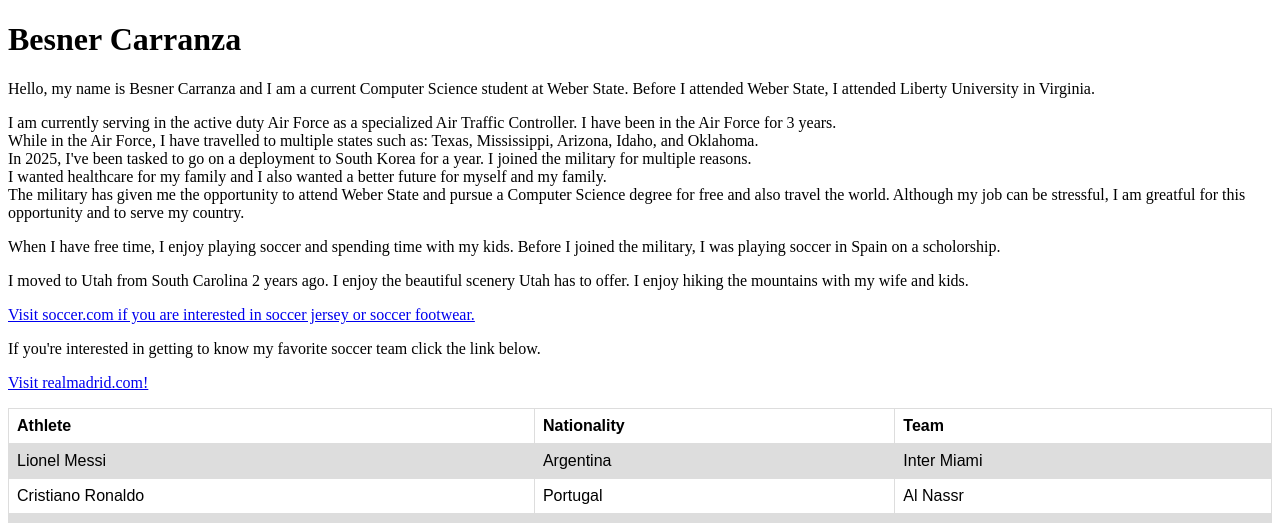
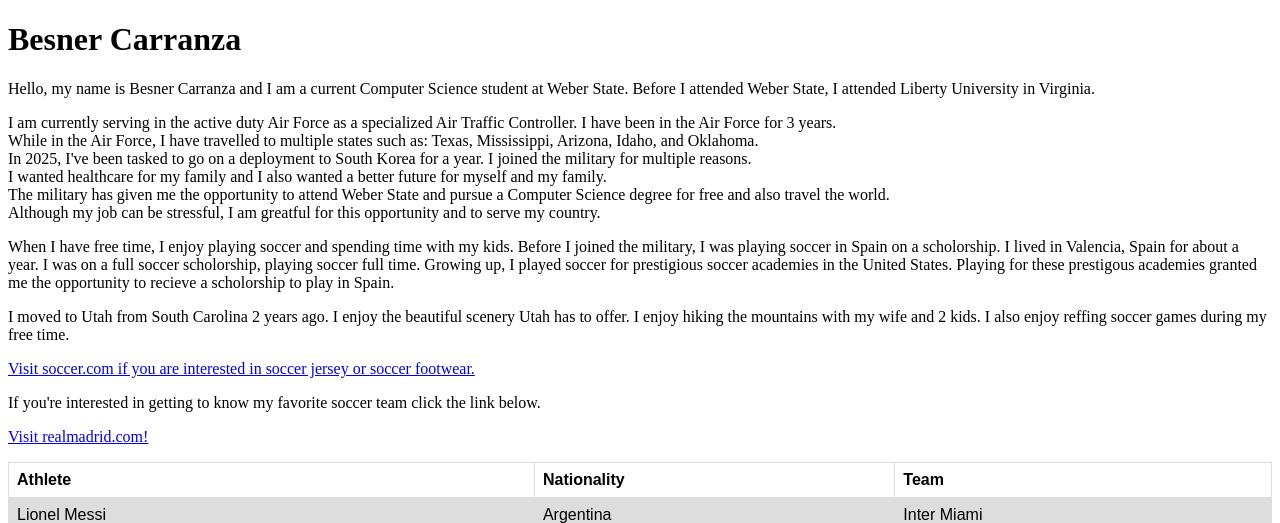
Before and after one commit to besnercarranza/my_website, a plain HTML site: page index.html in a window 1280 px wide. Shown: the top 523 px of the page. Drawn offline with Linux system fonts and the light colour scheme.

Commit message:
added more paragraghs

```diff
--- a/index.html
+++ b/index.html
@@ -25,12 +25,14 @@ tr:nth-child(even) {background-color: #dddddd;}
      I have been in the Air Force for 3 years.<br>While in the Air Force, I have travelled to multiple states such as: Texas, Mississippi, Arizona, Idaho, and Oklahoma.<br>
     In 2025, I've been tasked to go on a deployment to South Korea for a year. I joined the military for multiple reasons.<br>I wanted healthcare for my family
 and I also wanted a better future for myself and my family.<br> The military has given me the opportunity to attend Weber State and pursue a Computer Science degree for free
-and also travel the world. Although my job can be stressful, I am greatful for this opportunity and to serve my country.</p>
+and also travel the world.<br> Although my job can be stressful, I am greatful for this opportunity and to serve my country.</p>
    <p> When I have free time, I enjoy playing soccer and spending time with my kids. Before I joined the military, I was playing soccer in Spain
-    on a scholorship.
+    on a scholorship. I lived in Valencia, Spain for about a year. I was on a full soccer scholorship, playing soccer full time. Growing up, I played soccer for prestigious
+    soccer academies in the United States. Playing for these prestigous academies granted me the opportunity to recieve a scholorship to play in Spain.
    </p>
    <p> I moved to Utah from South Carolina 2 years ago. I enjoy the
-    beautiful scenery Utah has to offer. I enjoy hiking the mountains with my wife and kids.
+    beautiful scenery Utah has to offer. I enjoy hiking the mountains with my wife and 2 kids. I also enjoy reffing soccer games
+    during my free time.
    </p>
    <p><a href="https://www.soccer.com"> Visit soccer.com if you are interested in soccer jersey or soccer footwear.
    </a></p>
```
